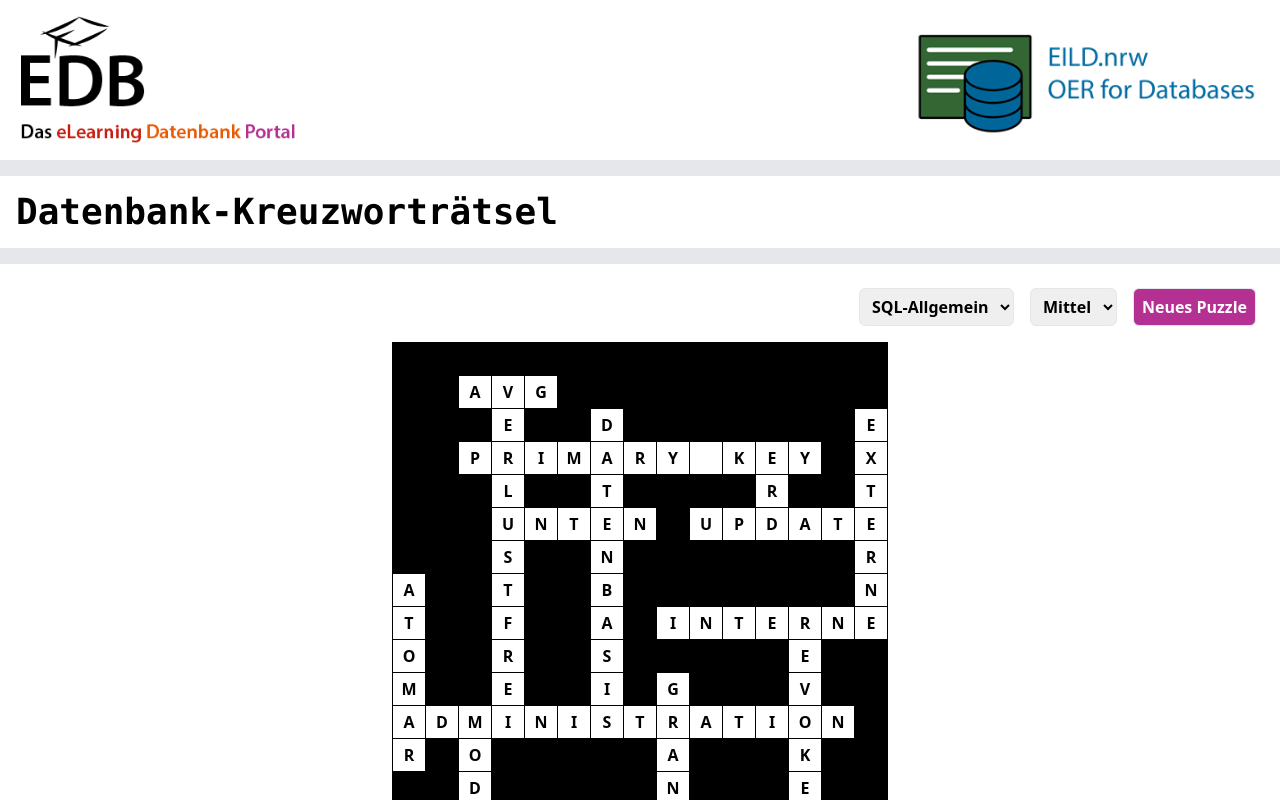
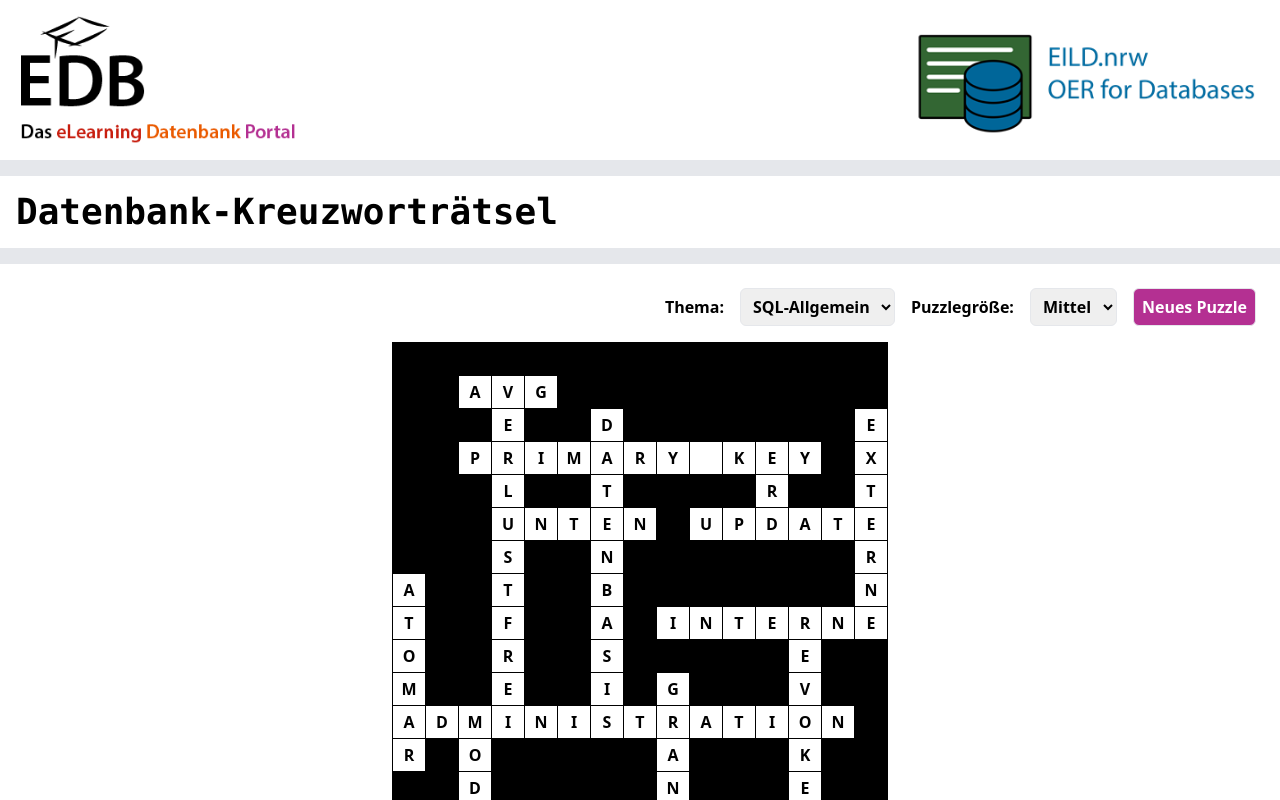
Before and after one commit to EILD-nrw/crossword, a React (Vite) app: page / in a window 1280 px wide. Shown: the top 800 px of the page. Built offline with nearby package versions, Linux system fonts and the light colour scheme.

Commit message:
Added labels

```diff
--- a/src/App.tsx
+++ b/src/App.tsx
@@ -36,8 +36,12 @@ function App() {
         Datenbank-Kreuzworträtsel
       </div>
       <div className="bg-white p-6">
-        <div className="flex space-x-4 justify-end">
+        <div className="flex space-x-4 justify-end items-center">
+          <label htmlFor="topicSelect" className="font-semibold">
+            Thema:
+          </label>
           <select
+            id="topicSelect"
             value={selectedTopic}
             onChange={handleTopicChange}
             className="border px-2 py-1.5 rounded-md font-semibold"
@@ -46,7 +50,11 @@ function App() {
               return <option value={topic.topicId}>{topic.text}</option>
             })}
           </select>
+          <label htmlFor="puzzleSizeSelect" className="font-semibold">
+            Puzzlegröße:
+          </label>
           <select
+            id="puzzleSizeSelect"
             value={selectedSize}
             onChange={handleSizeChange}
             className="border px-2 py-1.5 rounded-md font-semibold"
```
